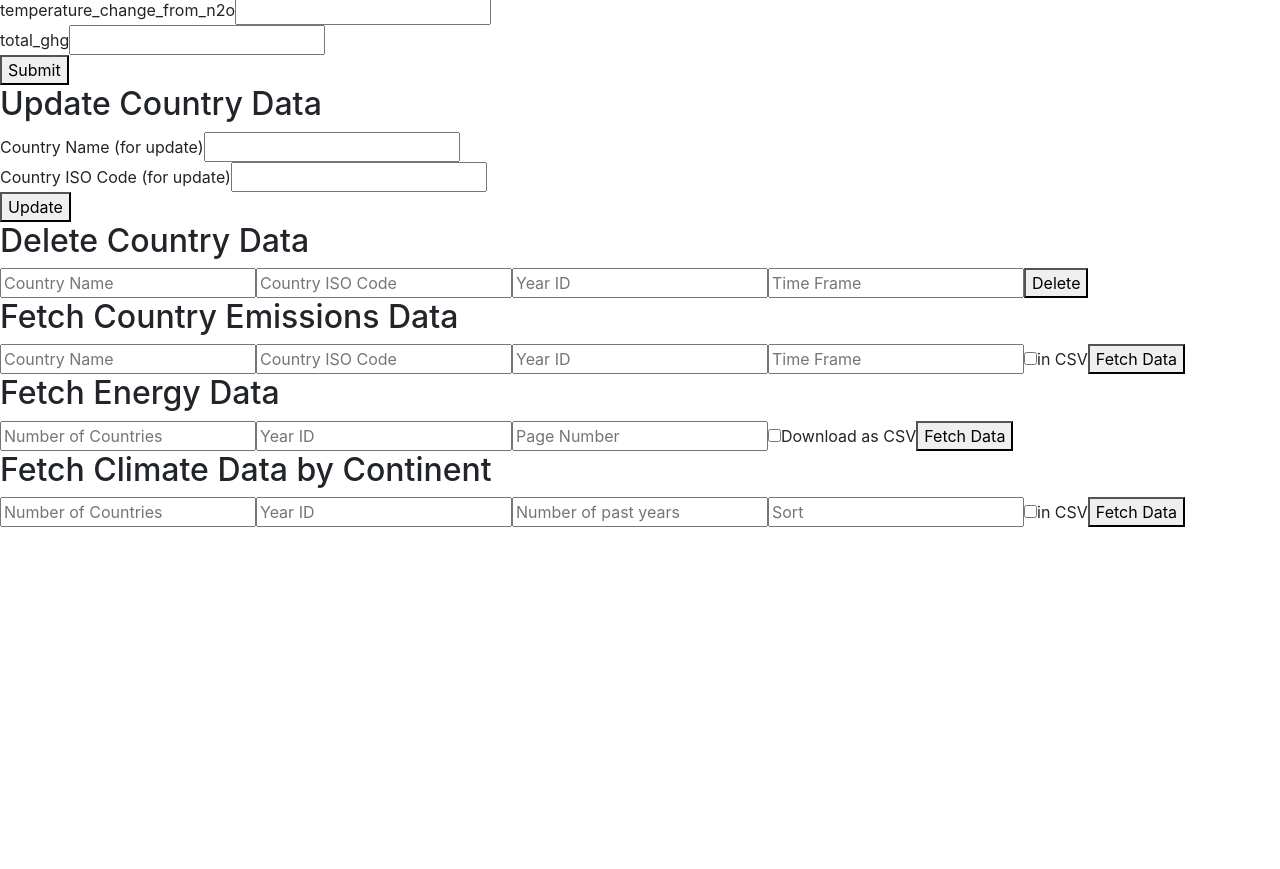
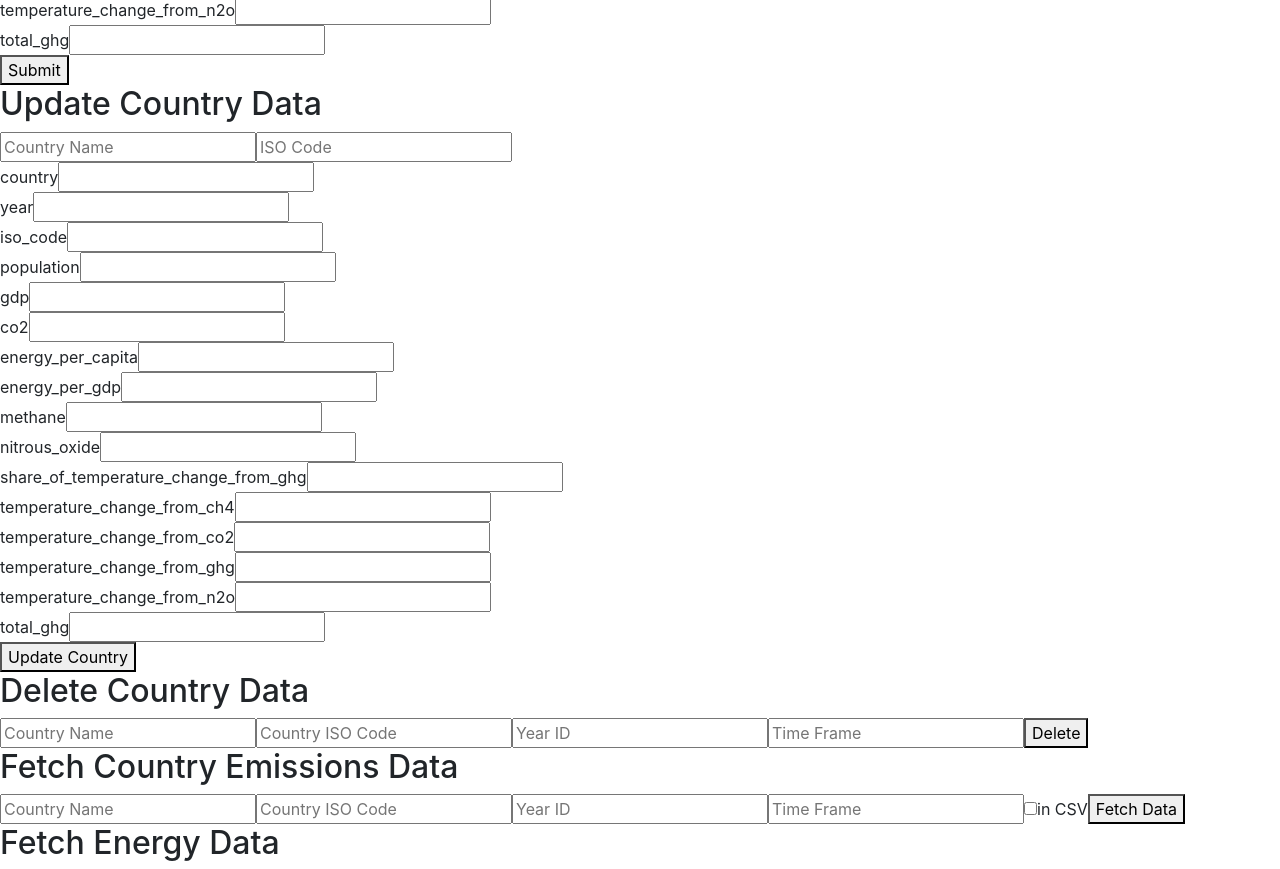
Before and after one commit to MaxVK03/CRUDOnEnviromentStats, a React (Create React App) app in the folder react/emission-app/: page / in a window 1280 px wide. Shown: the part 680-1549 px from the top of the page. Before the commit the page ends 1207 px from the top, so only its background shows below. Built offline with nearby package versions, Linux system fonts and the light colour scheme.

Commit message:
Forgot to add the parameters but there now :)

```diff
--- a/react/emission-app/src/endPointComponents/UpdateCountryComponent.js
+++ b/react/emission-app/src/endPointComponents/UpdateCountryComponent.js
@@ -1,39 +1,42 @@
 import React, { useState } from 'react';
-import api from '../api';
+import api from '../api'; // Make sure this points to your API configuration
 
 const UpdateCountryComponent = () => {
-    const [countryUpdateData, setCountryUpdateData] = useState({
+    const [updateData, setUpdateData] = useState({
         countryName: '',
-        countryIsocode: '',
-        countryData: {
-        }
+        iso: '',
+        country: '',
+        year: '',
+        iso_code: '',
+        population: '',
+        gdp: '',
+        co2: '',
+        energy_per_capita: '',
+        energy_per_gdp: '',
+        methane: '',
+        nitrous_oxide: '',
+        share_of_temperature_change_from_ghg: '',
+        temperature_change_from_ch4: '',
+        temperature_change_from_co2: '',
+        temperature_change_from_ghg: '',
+        temperature_change_from_n2o: '',
+        total_ghg: ''
     });
     const [responseCode, setResponseCode] = useState(null);
 
     const handleInputChange = (e) => {
-        const { name, value } = e.target;
-        if (name === 'countryName' || name === 'countryIsocode') {
-            setCountryUpdateData({ ...countryUpdateData, [name]: value });
-        } else {
-            setCountryUpdateData({
-                ...countryUpdateData,
-                countryData: { ...countryUpdateData.countryData, [name]: value }
-            });
-        }
+        setUpdateData({ ...updateData, [e.target.name]: e.target.value });
     };
 
     const handleSubmit = async (e) => {
         e.preventDefault();
+        const { countryName, iso, ...countryData } = updateData;
         try {
-            const response = await api.put('/country', {
-                countryName: countryUpdateData.countryName,
-                countryIsocode: countryUpdateData.countryIsocode,
-                countryData: countryUpdateData.countryData
-            });
+            const response = await api.put('/country', { countryName, iso, countryData });
             setResponseCode(response.status);
-            console.log(response.data);
+            console.log('Country data updated successfully', response.data);
         } catch (error) {
-            setResponseCode(error.response ? error.response.status : 500); // Set error code if update fails
+            setResponseCode(error.response ? error.response.status : 500);
             console.error('Error updating country data:', error);
         }
     };
@@ -42,36 +45,35 @@ const UpdateCountryComponent = () => {
         <div>
             <h2>Update Country Data</h2>
             <form onSubmit={handleSubmit}>
-                <div>
-                    <label>Country Name (for update)</label>
                 <input
                     type="text"
                     name="countryName"
-                        value={countryUpdateData.countryName}
+                    value={updateData.countryName}
                     onChange={handleInputChange}
+                    placeholder="Country Name"
                 />
-                </div>
-                <div>
-                    <label>Country ISO Code (for update)</label>
                 <input
                     type="text"
-                        name="countryIsocode"
-                        value={countryUpdateData.countryIsocode}
+                    name="iso"
+                    value={updateData.iso}
                     onChange={handleInputChange}
+                    placeholder="ISO Code"
                 />
-                </div>
-                {Object.keys(countryUpdateData.countryData).map((key) => (
+                {/* Add other fields here */}
+                {Object.keys(updateData).map(key => (
+                    key !== 'countryName' && key !== 'iso' && (
                         <div key={key}>
                             <label>{key}</label>
                             <input
                                 type="text"
                                 name={key}
-                            value={countryUpdateData.countryData[key]}
+                                value={updateData[key]}
                                 onChange={handleInputChange}
                             />
                         </div>
+                    )
                 ))}
-                <button type="submit">Update</button>
+                <button type="submit">Update Country</button>
             </form>
             {responseCode !== null && <p>Response Code: {responseCode}</p>}
         </div>
```
Lines whose indentation alone changed are shown as unchanged.
